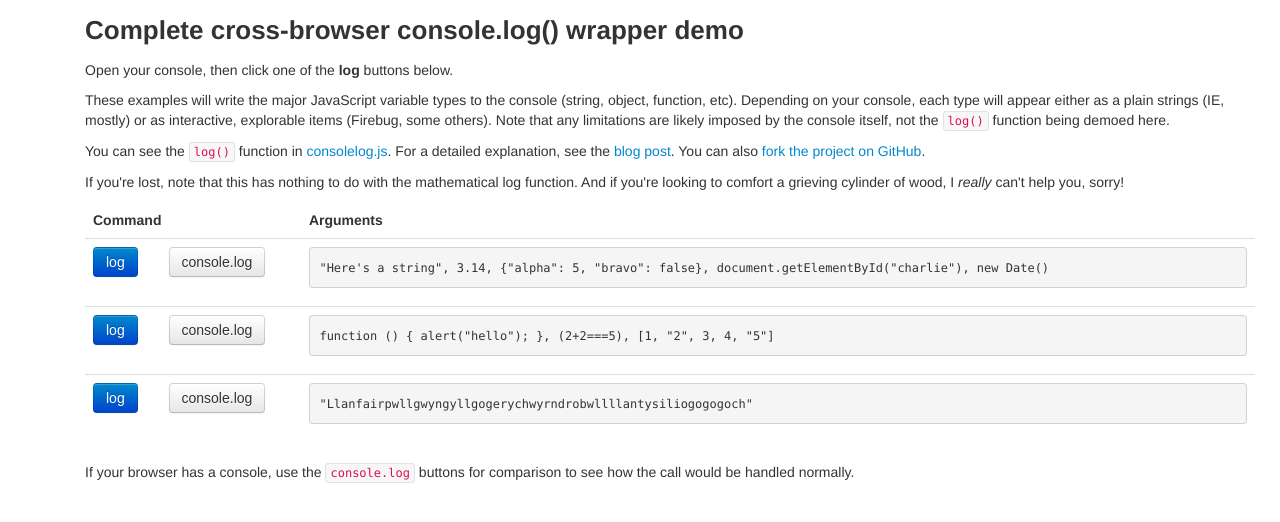
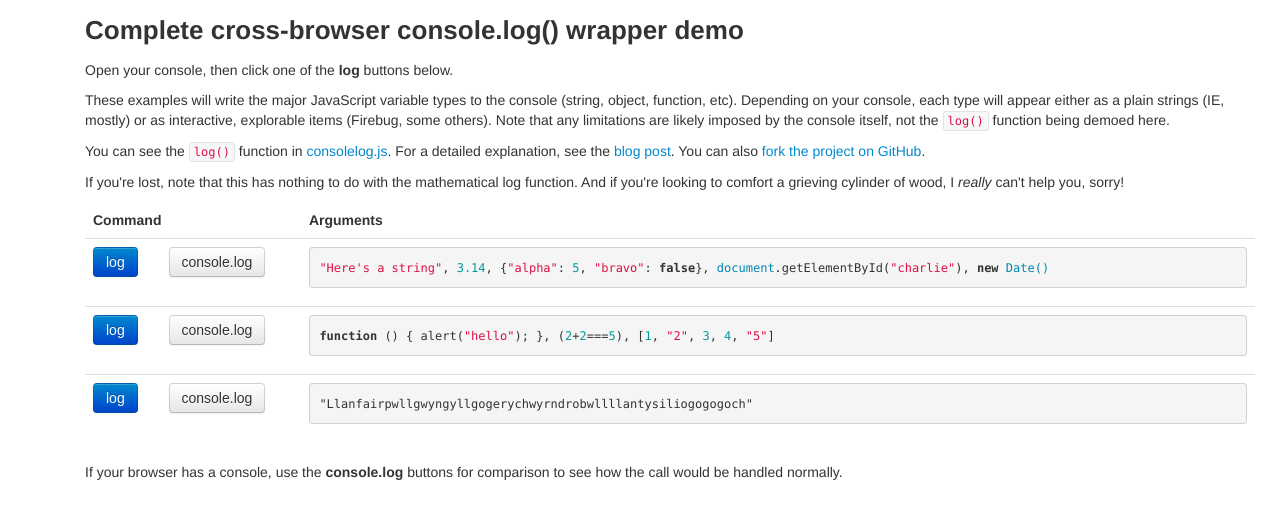
Before and after one commit to patik/console.log-wrapper, a plain HTML site: page demo/index.html in a window 1280 px wide. Drawn offline with Linux system fonts and the light colour scheme.

Commit message:
Demo style tweaks

```diff
--- a/demo/demo.css
+++ b/demo/demo.css
@@ -1,8 +1,14 @@
+/* Demo styles */
 .container h1{font-size:26px;}
 #command-list{list-style:none outside none;}
 #command-list li{overflow:hidden;vertical-align:middle;}
 #command-list li>div{float:left;margin-right:10px;}
 #charlie{display:none;}
+/* Code highlighting, colors from GitHub */
+.c-str{color:#D14;}
+.c-num{color:#099;}
+.c-spec{color:#0086B3;}
+.c-key{font-weight:bold;}
 /*!
  * Bootstrap v2.2.2
  *
@@ -168,7 +174,7 @@ blockquote.pull-right small:before{content:'';}
 blockquote.pull-right small:after{content:'\00A0 \2014';}
 q:before,q:after,blockquote:before,blockquote:after{content:"";}
 address{display:block;margin-bottom:20px;font-style:normal;line-height:20px;}
-code,pre{padding:0 3px 2px;font-family:Monaco,Menlo,Consolas,"Courier New",monospace;font-size:12px;color:#333333;-webkit-border-radius:3px;-moz-border-radius:3px;border-radius:3px;}
+code,pre{padding:0 3px 2px;font-family:Menlo,Consolas,"Courier New",monospace;font-size:12px;color:#333333;-webkit-border-radius:3px;-moz-border-radius:3px;border-radius:3px;}
 code{padding:2px 4px;color:#d14;background-color:#f7f7f9;border:1px solid #e1e1e8;white-space:nowrap;}
 pre{display:block;padding:9.5px;margin:0 0 10px;font-size:13px;line-height:20px;word-break:break-all;word-wrap:break-word;white-space:pre;white-space:pre-wrap;background-color:#f5f5f5;border:1px solid #ccc;border:1px solid rgba(0, 0, 0, 0.15);-webkit-border-radius:4px;-moz-border-radius:4px;border-radius:4px;}pre.prettyprint{margin-bottom:20px;}
 pre code{padding:0;color:inherit;white-space:pre;white-space:pre-wrap;background-color:transparent;border:0;}
--- a/demo/index.html
+++ b/demo/index.html
@@ -29,12 +29,12 @@
           <tr>
             <td><input type="button" class="btn btn-primary" data-method="log" data-command="a" value="log"></td>
             <td><input type="button" class="btn" data-method="console" data-command="a" value="console.log"></td>
-            <td><pre><code>"Here's a string", 3.14, {"alpha": 5, "bravo": false}, document.getElementById("charlie"), new Date()</code></pre></td>
+            <td><pre><code><span class="c-str">"Here's a string"</span>, <span class="c-num">3.14</span>, {<span class="c-str">"alpha"</span>: <span class="c-num">5</span>, <span class="c-str">"bravo"</span>: <span class="c-key">false</span>}, <span class="c-spec">document</span>.getElementById(<span class="c-str">"charlie"</span>), <span class="c-key">new</span> <span class="c-spec">Date()</span></code></pre></td>
           </tr>
           <tr>
             <td><input type="button" class="btn btn-primary" data-method="log" data-command="b" value="log"></td>
             <td><input type="button" class="btn" data-method="console" data-command="b" value="console.log"></td>
-            <td><pre><code>function () { alert("hello"); }, (2+2===5), [1, "2", 3, 4, "5"]</code></pre></td>
+            <td><pre><code><span class="c-key">function</span> () { alert(<span class="c-str">"hello"</span>); }, (<span class="c-num">2</span>+<span class="c-num">2</span>===<span class="c-num">5</span>), [<span class="c-num">1</span>, <span class="c-str">"2"</span>, <span class="c-num">3</span>, <span class="c-num">4</span>, <span class="c-str">"5"</span>]</code></pre></td>
           </tr>
           <tr>
             <td><input type="button" class="btn btn-primary" data-method="log" data-command="c" value="log"></td>
@@ -43,7 +43,7 @@
           </tr>
         </tbody>
       </table>
-      <p>If your browser has a console, use the <code>console.log</code> buttons for comparison to see how the call would be handled normally.</p>
+      <p>If your browser has a console, use the <strong>console.log</strong> buttons for comparison to see how the call would be handled normally.</p>
     </div>
   </div>
   <div id="charlie" class="delta echo">This is just for the demo</div>
```
Also changed, not shown: Readme.md.
